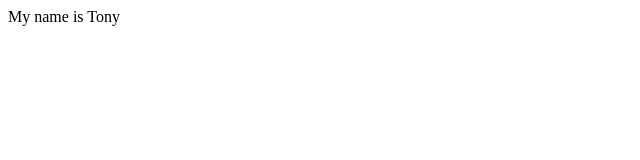
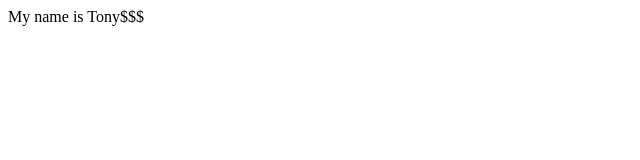
Before and after one commit to tcwong168/first-github-project-, a plain HTML site: page index.html in a window 1280 px wide. Shown: the full height of the page, 0-640 px from the left. Drawn offline with Linux system fonts and the light colour scheme.

Commit message:
Adding money to name

```diff
--- a/index.html
+++ b/index.html
@@ -6,6 +6,6 @@
     <title>Document</title>
 </head>
 <body>
-    My name is Tony
+    My name is Tony$$$
 </body>
 </html>
```
Also changed, not shown: about.html (deleted).
